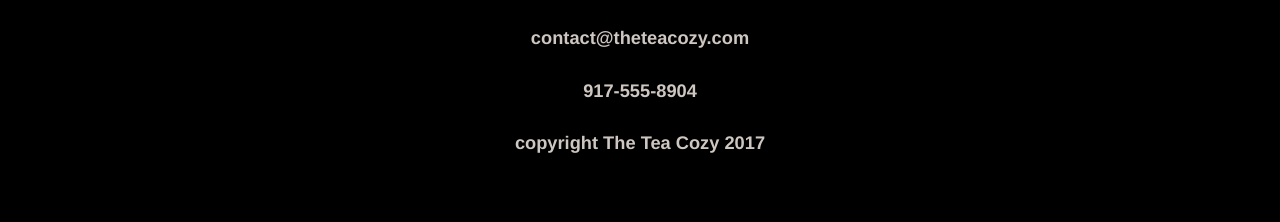
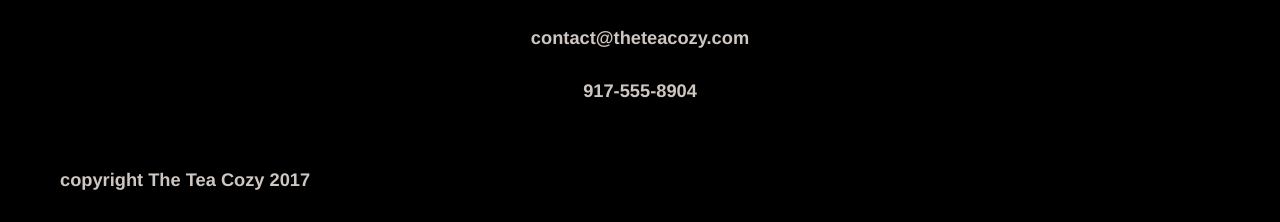
Before and after one commit to acutforth/teacozy, a plain HTML site: page index.html in a window 1280 px wide. Shown: the part 2240-2462 px from the top of the page. Before the commit the page ends 2425 px from the top, so only its background shows below. Drawn offline with Linux system fonts and the light colour scheme.

Commit message:
final commit

```diff
--- a/resources/css/style.css
+++ b/resources/css/style.css
@@ -151,8 +151,18 @@
 
 /*Contact Info*/
 
+#contact{
+  height: 200px;
+}
+
 h5{
   text-align: center;
 }
 
 /*Footer*/
+
+#footer h5{
+  display: flex;
+  align: left;
+  padding-left: 20px;
+}
```
